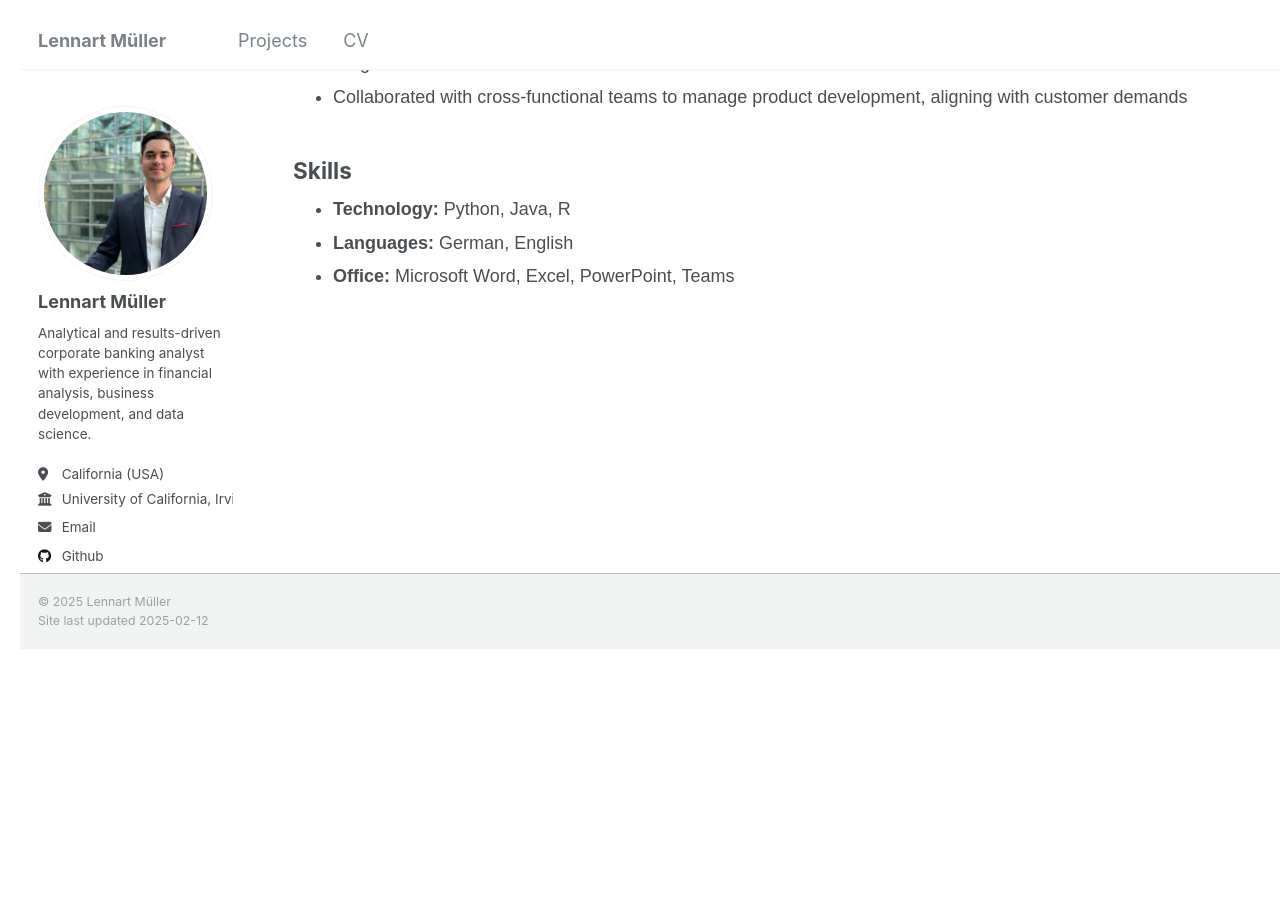
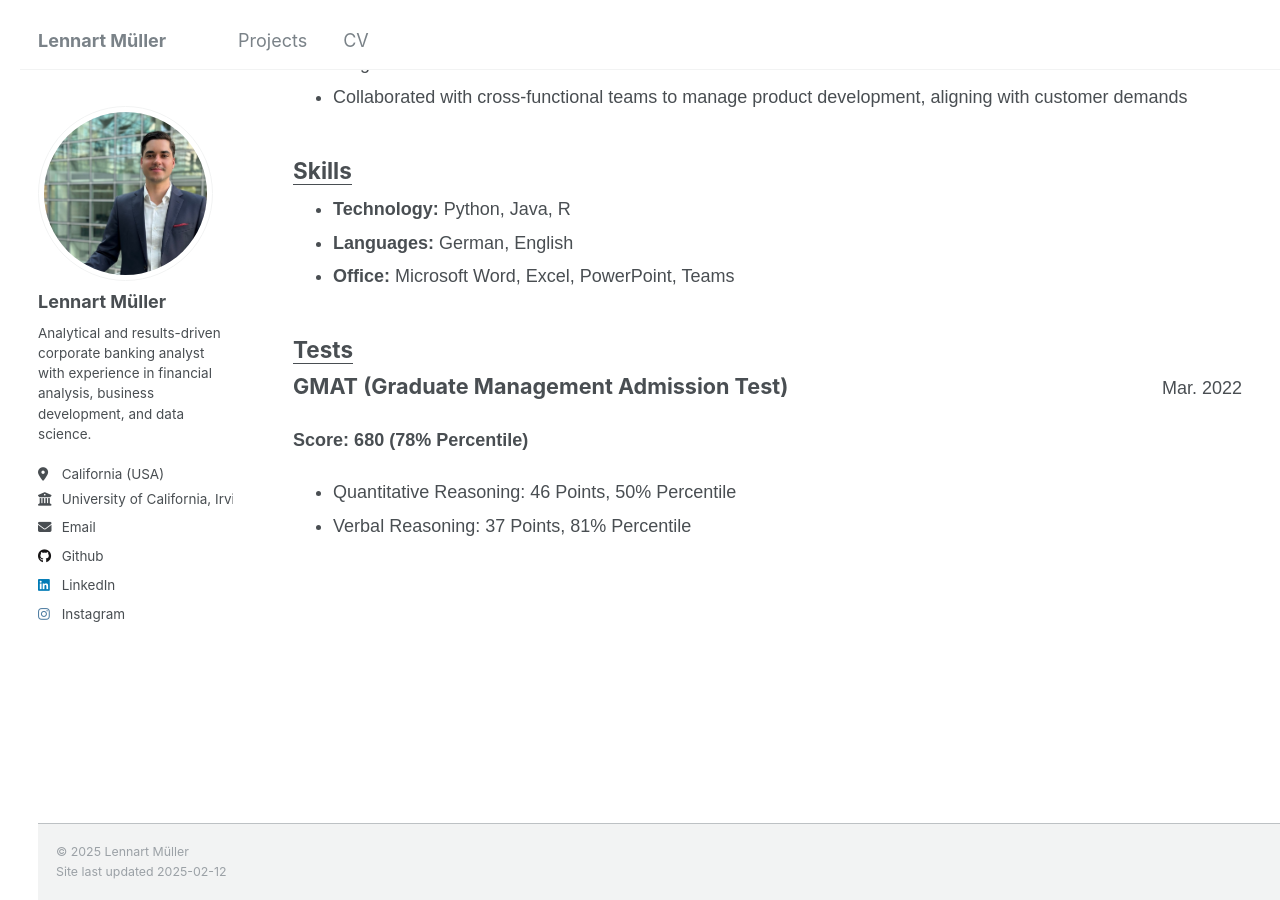
Before and after one commit to lennartmueller123/lennartmueller123.github.io, a Jekyll site: the page built from _pages/cv.html, in a window 1280 px wide and 900 px high, scrolled down 1320 px. Built offline with Jekyll 4.4.1, drawn with Linux system fonts in a browser that asks for light colours; before the commit the page ends 1970 px from its top, so only the background shows below that.

Commit message:
Update cv.html
Added GMAT

```diff
--- a/_pages/cv.html
+++ b/_pages/cv.html
@@ -140,12 +140,27 @@
     </div>
 
     <div class="section skills">
-        <h2><u></u>Skills</u></h2>
+        <h2><u>Skills</u></h2>
         <ul>
             <li><strong>Technology:</strong> Python, Java, R</li>
             <li><strong>Languages:</strong> German, English</li>
             <li><strong>Office:</strong> Microsoft Word, Excel, PowerPoint, Teams</li>
         </ul>
     </div>
+
+      <div class="section tests">
+        <h2><u>Tests</u></h2>
+
+        <div class="entry">
+            <div class="entry-header">
+                <h3>GMAT (Graduate Management Admission Test)</h3>
+                <p>Mar. 2022</p>
+            </div>
+            <p><strong>Score: 680 (78% Percentile)</strong></p>
+            <ul>
+                <li>Quantitative Reasoning: 46 Points, 50% Percentile </li>
+                <li>Verbal Reasoning: 37 Points, 81% Percentile </li>
+            </ul>
+        </div>
 </body>
 </html>
```
